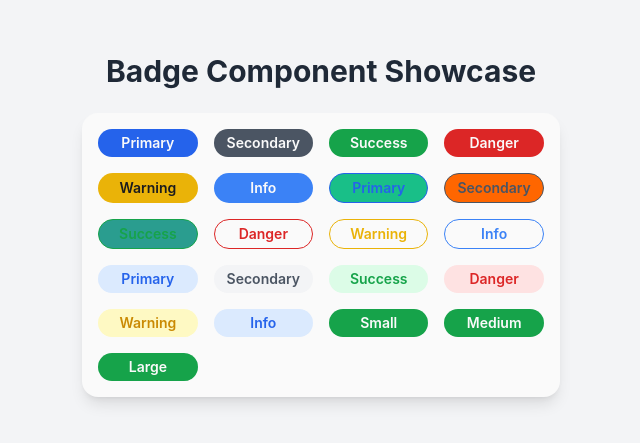
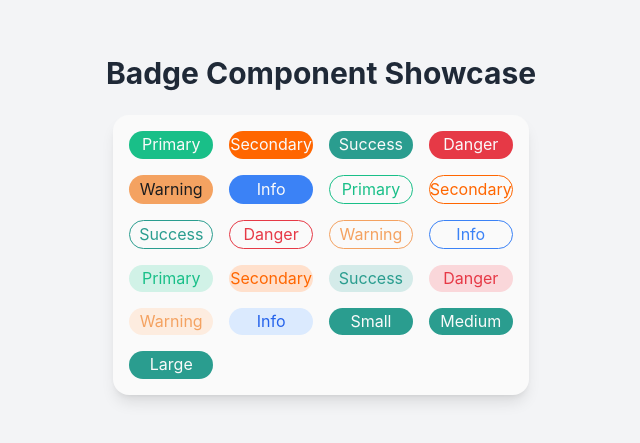
Before and after one commit to Joeteck/my_portfolio_24, a Next.js app: page /joeteck in a window 1280 px wide. Shown: the part 175-618 px from the top of the page, without its empty margins (319-959 px from the left). Built offline with nearby package versions, Linux system fonts and the light colour scheme.

Commit message:
badge component cont'

```diff
--- a/src/components/globals/typography/Badges.tsx
+++ b/src/components/globals/typography/Badges.tsx
@@ -7,18 +7,18 @@ interface BadgeProps {
     children: React.ReactNode;
 }
 
-export function Badge({ variant = "solid", color = "primary", size = "md", children }: BadgeProps) {
+export function Badge({ variant = "solid", color = "primary", size = "sm", children }: BadgeProps) {
     return (
         <span
             className={cn(
                 "badge",
                 `badge-${size}`,
+                `badge-${color}`,
                 {
                     "badge-solid": variant === "solid",
                     "badge-outline": variant === "outline",
                     "badge-subtle": variant === "subtle",
-                },
-                `badge-${color}`
+                }
             )}
         >
             {children}
--- a/src/styles/globals.css
+++ b/src/styles/globals.css
@@ -205,31 +205,6 @@
 
   .list-numbered {
     @apply list-inside list-decimal;
-  }
-
-  /* Badges */
-  .badge {
-    @apply inline-block px-3 py-1 rounded-full text-sm font-semibold;
-  }
-
-  .badge-primary {
-    @apply bg-primary text-background;
-  }
-
-  .badge-secondary {
-    @apply bg-secondary text-background;
-  }
-
-  .badge-accent {
-    @apply bg-accent text-background;
-  }
-
-  .badge-error {
-    @apply bg-error text-background;
-  }
-
-  .badge-success {
-    @apply bg-success text-background;
   }
 
   /* Dividers */
@@ -529,40 +504,46 @@
   }
 }
 
+/* Bagdes */
 @layer components {
   .badge {
-      @apply inline-flex items-center justify-center rounded-full font-semibold transition-all;
+    @apply inline-flex items-center justify-center rounded-full transition-all;
   }
 
   /* Sizes */
-  .badge-sm { @apply text-xs px-2 py-0.5; }
-  .badge-md { @apply text-sm px-3 py-1; }
-  .badge-lg { @apply text-base px-4 py-1.5; }
+  .badge-sm { @apply text-[20px] px-3 py-0.5; }
+  .badge-md { @apply text-sm px-4 py-1; }
+  .badge-lg { @apply text-xl px-6 py-1.5; }
 
   /* Solid Variants */
-  .badge-solid.badge-primary { @apply bg-blue-600 text-white; }
-  .badge-solid.badge-secondary { @apply bg-gray-600 text-white; }
-  .badge-solid.badge-success { @apply bg-green-600 text-white; }
-  .badge-solid.badge-danger { @apply bg-red-600 text-white; }
-  .badge-solid.badge-warning { @apply bg-yellow-500 text-black; }
+  .badge-solid { @apply text-white; }
+  .badge-solid.badge-primary { background-color: var(--primary); }
+  .badge-solid.badge-secondary { background-color: var(--secondary); }
+  .badge-solid.badge-success { background-color: var(--success); }
+  .badge-solid.badge-danger { background-color: var(--error); }
+  .badge-solid.badge-warning { background-color: var(--accent); color: var(--black); }
   .badge-solid.badge-info { @apply bg-blue-500 text-white; }
 
+
   /* Outline Variants */
-  .badge-outline.badge-primary { @apply border border-blue-600 text-blue-600; }
-  .badge-outline.badge-secondary { @apply border border-gray-600 text-gray-600; }
-  .badge-outline.badge-success { @apply border border-green-600 text-green-600; }
-  .badge-outline.badge-danger { @apply border border-red-600 text-red-600; }
-  .badge-outline.badge-warning { @apply border border-yellow-500 text-yellow-500; }
+  .badge-outline { @apply border;  }
+  .badge-outline.badge-primary { @apply border-primary text-primary bg-transparent;}
+  .badge-outline.badge-secondary { @apply border-secondary text-secondary bg-transparent;}
+  .badge-outline.badge-success { @apply border-success text-success bg-transparent }
+  .badge-outline.badge-danger { @apply border-error text-error bg-transparent }
+  .badge-outline.badge-warning { @apply border-accent text-accent bg-transparent;}
   .badge-outline.badge-info { @apply border border-blue-500 text-blue-500; }
 
   /* Subtle Variants */
-  .badge-subtle.badge-primary { @apply bg-blue-100 text-blue-600; }
-  .badge-subtle.badge-secondary { @apply bg-gray-100 text-gray-600; }
-  .badge-subtle.badge-success { @apply bg-green-100 text-green-600; }
-  .badge-subtle.badge-danger { @apply bg-red-100 text-red-600; }
-  .badge-subtle.badge-warning { @apply bg-yellow-100 text-yellow-600; }
+  .badge-subtle { @apply bg-opacity-20; }
+  .badge-subtle.badge-primary { background-color: color-mix(in srgb, var(--primary) 20%, white); color: var(--primary); }
+  .badge-subtle.badge-secondary { background-color: color-mix(in srgb, var(--secondary) 20%, white); color: var(--secondary); }
+  .badge-subtle.badge-success { background-color: color-mix(in srgb, var(--success) 20%, white); color: var(--success); }
+  .badge-subtle.badge-danger { background-color: color-mix(in srgb, var(--error) 20%, white); color: var(--error); }
+  .badge-subtle.badge-warning { background-color: color-mix(in srgb, var(--accent) 20%, white); color: var(--accent); }
   .badge-subtle.badge-info { @apply bg-blue-100 text-blue-600; }
 }
+
 
 
 /* Toasts Notification */
```
